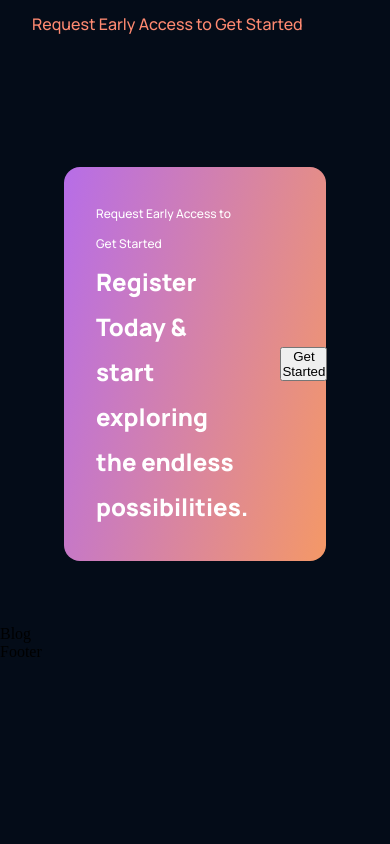
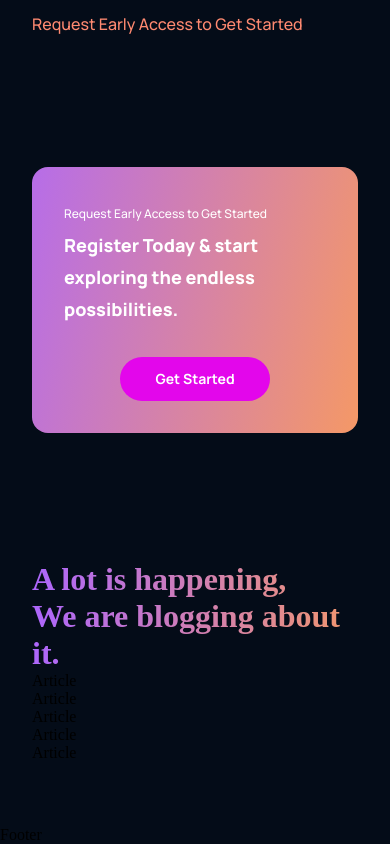
Before and after one commit to dinitha2004/Frontend-GPT-3-Web-Application, a React (Create React App) app: page / in a window 390 px wide. Shown: the part 4123-4967 px from the top of the page. Before the commit the page ends 4784 px from the top, so only its background shows below. Built offline with nearby package versions, Linux system fonts and the light colour scheme.

Commit message:
Blog and cta css part

```diff
--- a/src/components/cta/cta.css
+++ b/src/components/cta/cta.css
@@ -39,3 +39,46 @@
 
     margin-left: 2rem;
 }
+
+.gpt3__cta-btn button {
+    background: #e306eb;
+    color: #fff;
+    font-family: var(--font-family);
+    font-weight: 700;
+    font-size: 18px;
+    line-height: 30px;
+    padding: 0.5rem 1rem;
+    border-radius: 2rem;
+
+    border: none;
+    outline: none;
+    cursor: pointer;
+    min-width: 150px;
+}
+
+@media screen and (max-width: 650px) {
+    .gpt3__cta {
+        flex-direction: column;
+    }
+
+    .gpt3__cta-btn {
+        margin: 2rem 0 0;
+    }
+}
+
+@media screen and (max-width: 550px) {
+    .gpt3__cta {
+        flex-direction: column;
+        margin: 4rem 2rem;
+    }
+
+    .gpt3__cta-content h3 {
+        font-size: 18px;
+        line-height: 32px;
+    }
+
+    .gpt3__cta-btn button {
+        font-size: 14px;
+        line-height: 28px;
+    }
+}
--- a/src/containers/blog/Blog.jsx
+++ b/src/containers/blog/Blog.jsx
@@ -1,10 +1,24 @@
 import React from 'react';
+import {Article} from '../../components';
 import './blog.css';
 
 const Blog = () => {
   return (
-    <div>
-        Blog
+    <div className="gpt3__blog section__padding" id="blog">
+        <div className='gpt3__blog-heading'>
+          <h1 className='gradient__text'>A lot is happening, <br /> We are blogging about it.</h1>
+        </div>
+        <div className='gpt3__blog-container'>
+          <div className='gpt3__blog-container_groupA'>
+            <Article />
+          </div>
+          <div className='gpt3__blog-container_groupB'>
+            <Article />
+            <Article />
+            <Article />
+            <Article />
+          </div>
+        </div>
     </div>
   )
 }
```
